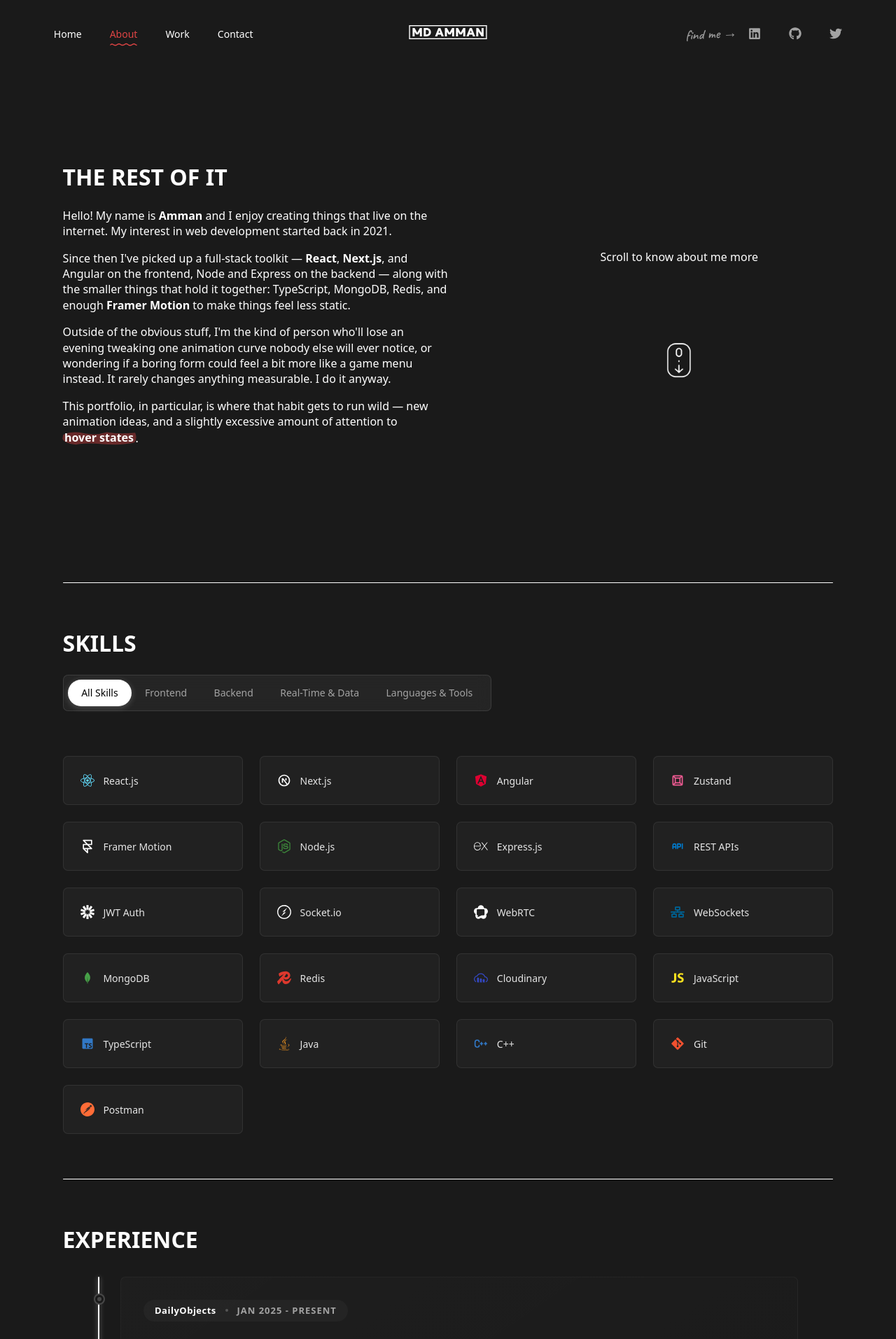
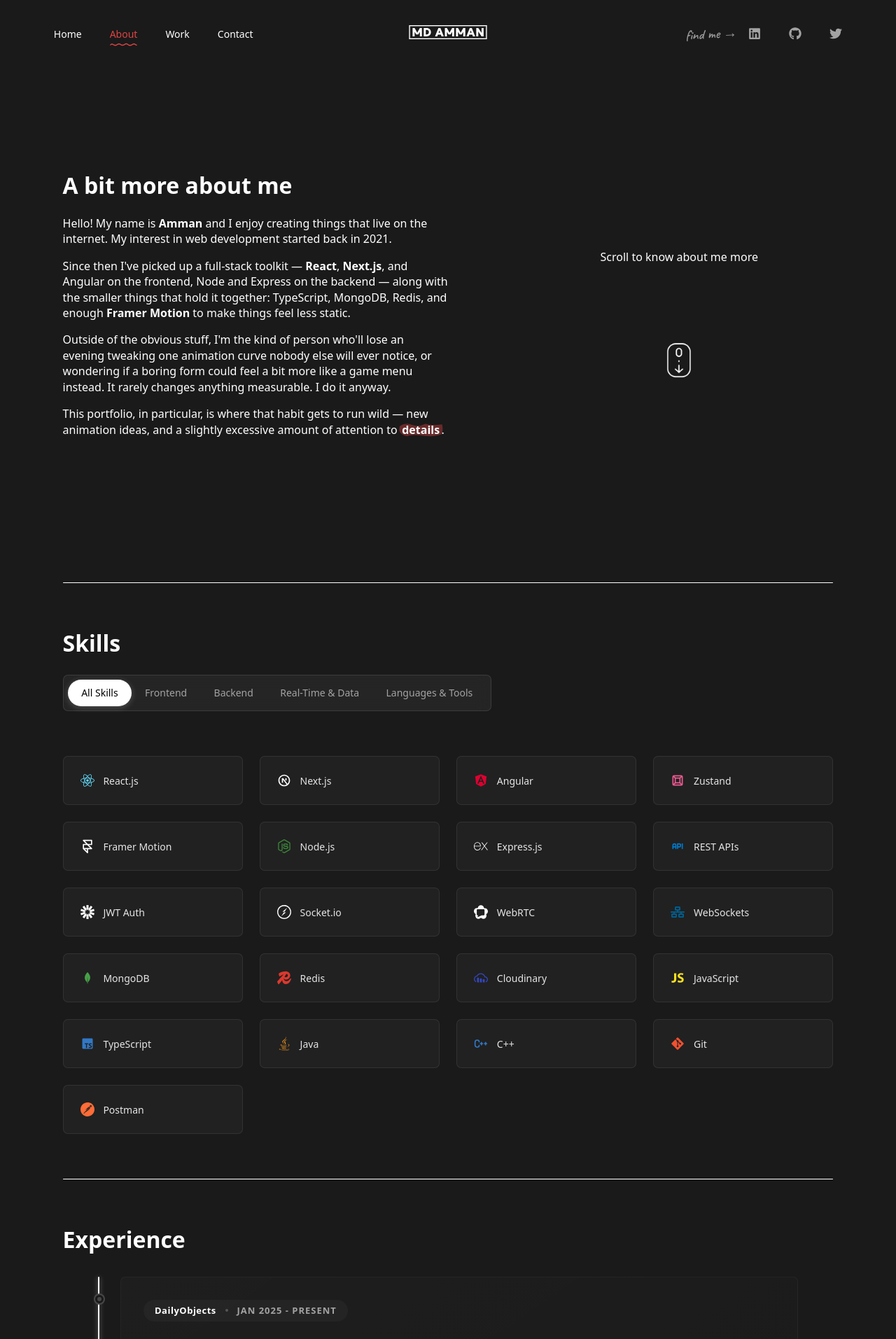
Before and after one commit to krazio-01/Portfolio, a React (Vite) app: page /about in a window 1280 px wide. Shown: the top 1913 px of the page at 70% size. Built offline with nearby package versions, Linux system fonts and the light colour scheme.

Commit message:
update About page headers

```diff
--- a/src/pages/About/About.jsx
+++ b/src/pages/About/About.jsx
@@ -106,7 +106,7 @@ const About = () => {
             <div className="bio">
                 <div className="bio-left">
                     <AnimatedWrapper as="h2" delay={0.5} duration={0.7}>
-                        THE REST OF IT
+                        A bit more about me
                     </AnimatedWrapper>
                     <AnimatedWrapper as="p" delay={0.7}>
                         Hello! My name is <span>Amman</span> and I enjoy creating things that live on the internet. My
@@ -127,7 +127,7 @@ const About = () => {
                         This portfolio, in particular, is where that habit gets to run wild — new animation ideas, and a
                         slightly excessive amount of attention to{' '}
                         <Scribble variant="highlight" delay={2.2}>
-                            hover states
+                            details
                         </Scribble>
                         .
                     </AnimatedWrapper>
@@ -143,7 +143,7 @@ const About = () => {
 
             <div className="skills">
                 <div className="skills-header">
-                    <h2>SKILLS</h2>
+                    <h2>Skills</h2>
                     <div className="skills-category-dock">
                         {categories.map((cat) => (
                             <button
@@ -191,7 +191,7 @@ const About = () => {
 
             <div className="experiance">
                 <div className="experiance-header">
-                    <h2>EXPERIENCE</h2>
+                    <h2>Experience</h2>
                 </div>
 
                 <div className="experiance-timeline-wrapper" ref={experienceRef}>
```
